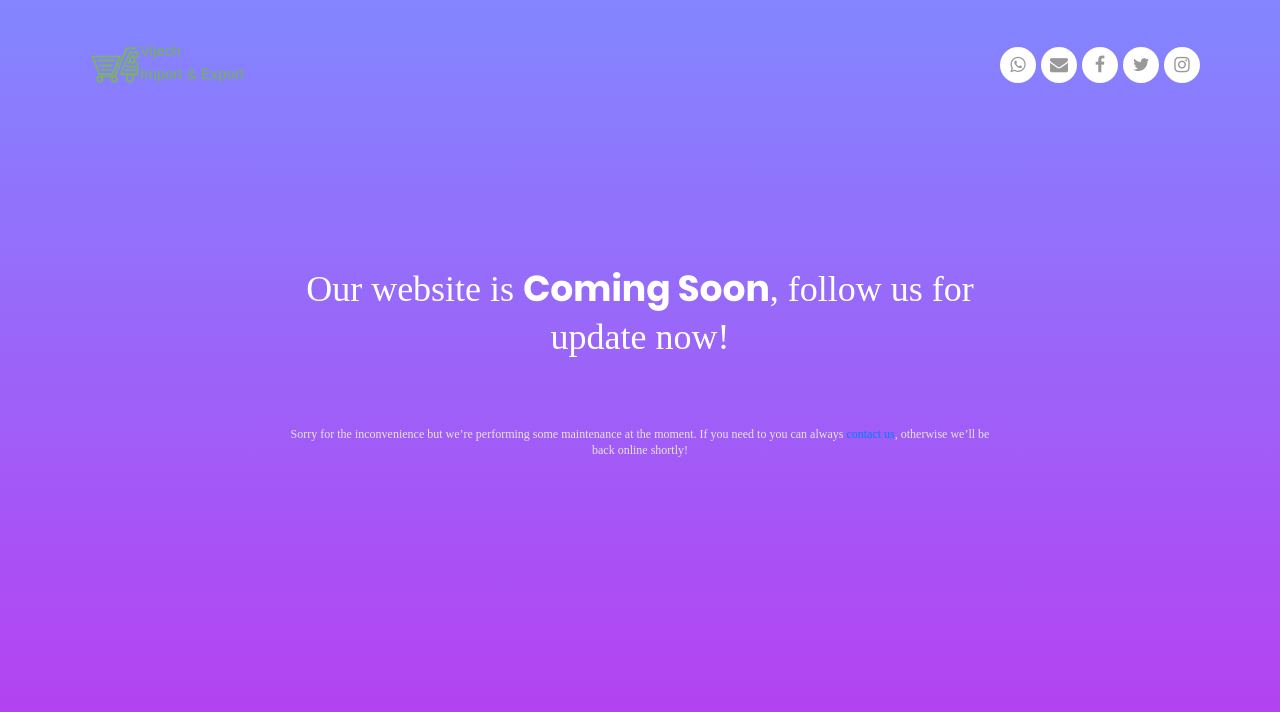
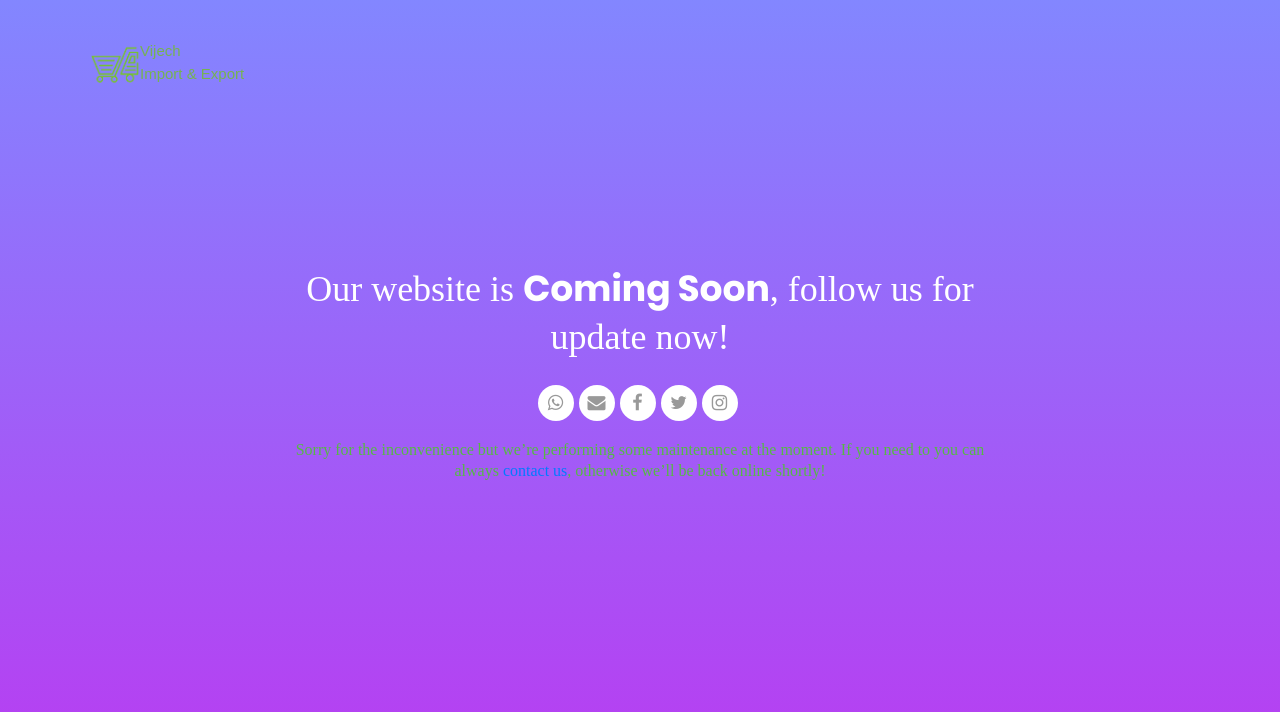
Before and after one commit to vijech/vijech, a plain HTML site: page index.html in a window 1280 px wide. Drawn offline with Linux system fonts and the light colour scheme; a web font is replaced by a local one.

Commit message:
Update social icon position

```diff
--- a/index.html
+++ b/index.html
@@ -26,7 +26,7 @@
 		<div class="size1 p-l-15 p-r-15 p-t-30 p-b-50">
 			<div class="flex-w flex-sb-m p-l-75 p-r-60 p-b-165 respon1">
 				<div class="wrappic1 m-r-30 m-t-10 m-b-10">
-					<a href="#" style="display: flex;">
+					<a href="#" class="flex-l">
 						<img src="images/icons/logo.png" width="50" height="50" alt="LOGO"/>
 						<div>
 							<p>Vijech</p>
@@ -35,8 +35,14 @@
 					</a>
 				</div>
 
-				<div class="flex-w m-t-10 m-b-10">
+			</div>
 
+			<div class="wsize1 m-lr-auto">
+				<p class="txt-center l1-txt1 p-b-10">
+					Our website is <span class="l1-txt2">Coming Soon</span>, follow us for update now!
+				</p>
+
+				<div class="flex-c m-t-10 m-b-10">
 
 					<a href="https://wa.me/919499716131" class="size4 flex-c-m how-social trans-04 m-r-5 m-b-3 m-t-3">
 						<i class="fa fa-whatsapp"></i>
@@ -45,6 +51,10 @@
 					<a href="mailto:info@vijech.com" class="size4 flex-c-m how-social trans-04 m-r-5 m-b-3 m-t-3">
 						<i class="fa fa-envelope"></i>
 					</a>
+
+					<!-- <a href="tel:+919499716131" class="size4 flex-c-m how-social trans-04 m-r-5 m-b-3 m-t-3">
+						<i class="fa fa-phone"></i>
+					</a> -->
 
 					<a href="https://www.facebook.com/vijech" class="size4 flex-c-m how-social trans-04 m-r-5 m-b-3 m-t-3">
 						<i class="fa fa-facebook"></i>
@@ -58,12 +68,6 @@
 						<i class="fa fa-instagram"></i>
 					</a>
 				</div>
-			</div>
-
-			<div class="wsize1 m-lr-auto">
-				<p class="txt-center l1-txt1 p-b-60">
-					Our website is <span class="l1-txt2">Coming Soon</span>, follow us for update now!
-				</p>
 
 				<!-- <form class="w-full flex-w flex-c-m validate-form">
 
@@ -78,7 +82,7 @@
 					</button>
 				</form> -->
 
-				<p class="txt-center s1-txt1 p-t-5">
+				<p class="txt-center m1-txt1 p-t-5">
 					Sorry for the inconvenience but we&rsquo;re performing some maintenance at the moment.
 					If you need to you can always <a href="mailto:info@vijech.com">contact us</a>, otherwise we&rsquo;ll be back online shortly!
 				</p>
@@ -109,6 +113,7 @@
 					<span class="l1-txt3 p-b-9 seconds">39</span>
 					<span class="s1-txt2">Seconds</span>
 				</div> -->
+
 			</div>
 		</div>
 	</div>
```
